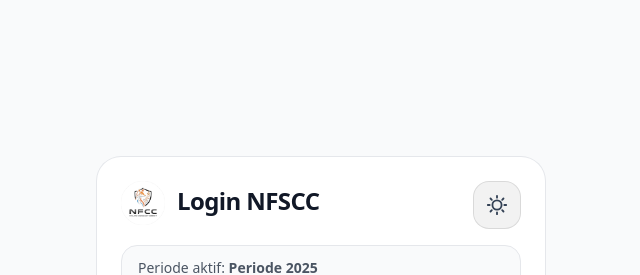
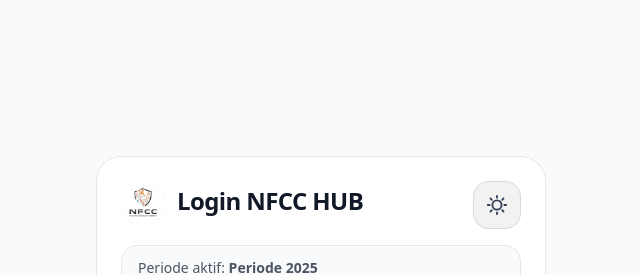
Before and after one commit to Rhmiatika/nfscc-dashboard, a React (Vite) app in the folder nfscc-dashboard/frontend/: page /login in a window 1280 px wide. Shown: the top 275 px of the page, without its empty margins (319-959 px from the left). Built offline with nearby package versions, Linux system fonts and the light colour scheme; no server answers.

Commit message:
update login

```diff
--- a/nfscc-dashboard/frontend/src/pages/Login.jsx
+++ b/nfscc-dashboard/frontend/src/pages/Login.jsx
@@ -335,7 +335,7 @@
               />
               <div>
                 <div className="text-2xl font-semibold tracking-tight">
-                  Login NFSCC
+                  Login NFCC HUB
                 </div>
                 <div
                   className={cx(
```
